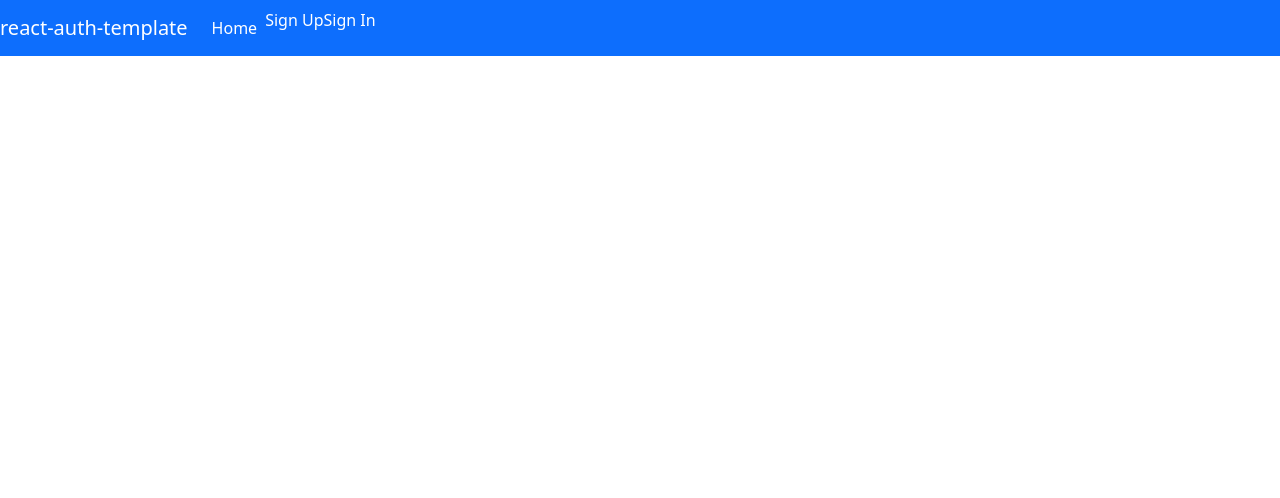
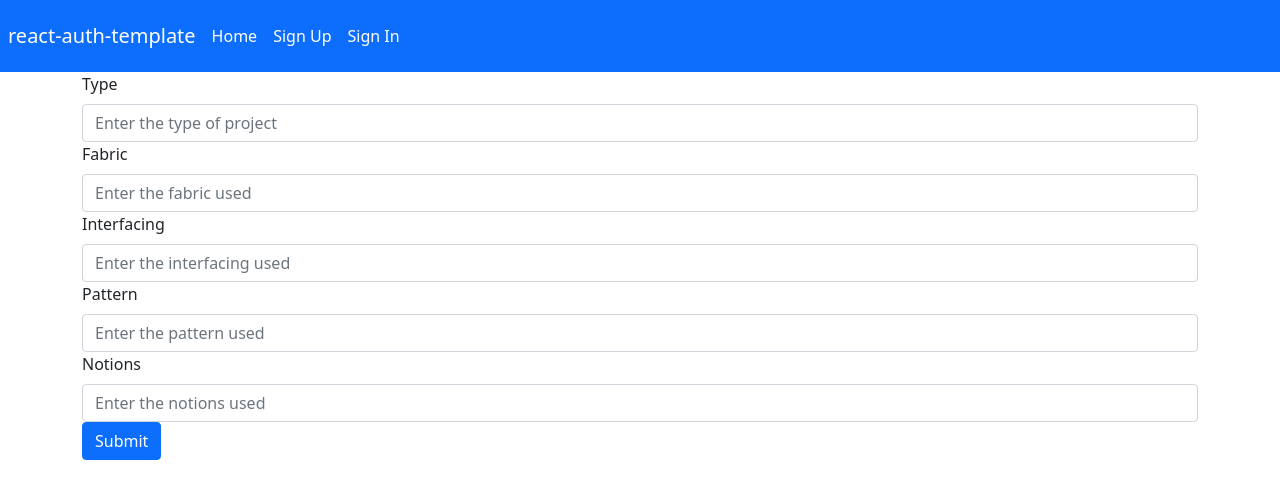
Before and after one commit to clds84/Project-4-Client, a React (Create React App) app in the folder sewing-Client/: page /addProject in a window 1280 px wide. Shown: the top 498 px of the page. Built offline with nearby package versions, Linux system fonts and the light colour scheme.

Commit message:
create component working for project. set up link in project index

```diff
--- a/sewing-Client/src/App.js
+++ b/sewing-Client/src/App.js
@@ -12,6 +12,13 @@ import SignUp from './components/auth/SignUp'
 import SignIn from './components/auth/SignIn'
 import SignOut from './components/auth/SignOut'
 import ChangePassword from './components/auth/ChangePassword'
+import Index from './components/tutorials/Index'
+import Profile from './components/Profile'
+import Index2 from './components/CommunitySpace/Index'
+import Index3 from './components/Projects/Index'
+import MyProjectsShow from './components/Projects/MyProjectsShow'
+import TutorialsShow from './components/tutorials/tutorialsShow'
+import CreateProject from './components/Projects/CreateProject'
 
 const App = () => {
 
@@ -44,7 +51,52 @@ const App = () => {
 			<Fragment>
 				<Header user={user} />
 				<Routes>
-					<Route path='/' element={<Home msgAlert={msgAlert} user={user} />} />
+					<Route
+						path='/'
+						element={<Home msgAlert={msgAlert} user={user} />}
+					/>
+					<Route
+						path='/profile'
+						element={<Profile msgAlert={msgAlert} user={user} />}
+					/>
+					<Route
+
+						path='/projects'
+						element={
+          					 <RequireAuth user={user}>
+              					<Index3 msgAlert={msgAlert} user={user} />
+           					 </RequireAuth>
+						}
+					/>
+					<Route
+						path='/projects/:id'
+						element={
+							<RequireAuth user={user}>
+								<MyProjectsShow msgAlert={msgAlert} user={user} />
+							</RequireAuth>
+					  	}
+					/>
+					<Route
+					path='/addProject'
+					element={<CreateProject msgAlert={msgAlert} user={user} />}
+					/>
+					<Route
+						path='/community-Space'
+						element={<Index2 msgAlert={msgAlert} user={user} />}
+					/>
+
+					<Route
+						path='/tutorials'
+						element={<Index msgAlert={msgAlert} user={user} />}
+					/>
+					<Route
+						path='/tutorials/:id'
+						element={
+							<RequireAuth user={user}>
+								<TutorialsShow msgAlert={msgAlert} user={user} />
+							</RequireAuth>
+					  	}
+					/>
 					<Route
 						path='/sign-up'
 						element={<SignUp msgAlert={msgAlert} setUser={setUser} />}
--- a/sewing-Client/src/api/projects.js
+++ b/sewing-Client/src/api/projects.js
@@ -15,7 +15,19 @@ export const getAllProjects = (user) => {
 export const getProject = (id) => {
     return axios(`${apiUrl}/projects/${id}`)
 }
-
+// POST -> create function
+export const createProject = (user, newProject) => {
+    console.log('user', user)
+    console.log('this is new Comment', newProject)
+    return axios({
+        url: `${apiUrl}/projects`,
+        method: 'POST',
+        header: {
+            Authorization:`Token token=${user.token}`
+        },
+        data: newProject
+    })
+}
 // export const getProject = (id, user) => {
 //     return axios({
 //         url: `${apiUrl}/projects/${id}`,
--- a/sewing-Client/src/api/tutorials.js
+++ b/sewing-Client/src/api/tutorials.js
@@ -11,3 +11,7 @@ export const getAllTutorials = (user) => {
         },
     })
 }
+
+export const getTutorial = (id) => {
+    return axios(`${apiUrl}/tutorials/${id}`)
+}
--- /dev/null
+++ b/sewing-Client/src/components/Projects/CreateProject.js
@@ -0,0 +1,79 @@
+import React, { useState } from 'react'
+import { createProject } from '../../api/projects'
+import { Form, Container, Button } from 'react-bootstrap'
+//this function renders a form and calls function
+const CreateProject = () => {
+    const [project, setProject] = useState({
+        type: '',
+        fabric:'',
+        interfacing:'',
+        notions:[],
+        pattern:'',
+    })
+
+    const handleChange = (e) => {
+        e.persist()
+
+        setProject(prevProject => {
+            const name = e.target.name
+            const value = e.target.value
+            const updatedValue = { [name]: value }
+
+            console.log('this is prevProject', prevProject)
+            console.log('this is updatedValue', updatedValue)
+
+            return {...prevProject, ...updatedValue}
+        })
+    }
+
+    const handleSubmit = (e) => {
+        e.preventDefault()
+
+        console.log('this is project', project)
+
+    }
+
+    return (
+        <Container className="justify-content-center">
+            <Form onSubmit={handleSubmit}>
+                <Form.Label>Type</Form.Label>
+                <Form.Control
+                    placeholder="Enter the type of project"
+                    value={project.type}
+                    name='type'
+                    onChange={handleChange}
+                />
+                <Form.Label>Fabric</Form.Label>
+                <Form.Control
+                    placeholder="Enter the fabric used"
+                    value={project.fabric}
+                    name='fabric'
+                    onChange={handleChange}
+                />
+                <Form.Label>Interfacing</Form.Label>
+                <Form.Control
+                    placeholder="Enter the interfacing used"
+                    value={project.interfacing}
+                    name='interfacing'
+                    onChange={handleChange}
+                />
+                <Form.Label>Pattern</Form.Label>
+                <Form.Control
+                    placeholder="Enter the pattern used"
+                    value={project.pattern}
+                    name='pattern'
+                    onChange={handleChange}
+                />
+                <Form.Label>Notions</Form.Label>
+                <Form.Control
+                    placeholder="Enter the notions used"
+                    value={project.notions}
+                    name='notions'
+                    onChange={handleChange}
+                />
+                <Button type='submit'>Submit</Button>
+            </Form>
+        </Container>
+    )
+}
+export default CreateProject
--- a/sewing-Client/src/components/Projects/Index.js
+++ b/sewing-Client/src/components/Projects/Index.js
@@ -59,7 +59,11 @@ const ProjectsIndex = (props) => {
 
 	return (
 		<>
-        <h3 className='logo'>All my favorite picks</h3>
+        <div>
+            <Link to='/addProject' >
+				 Add Project
+			</Link>
+        </div>
         <div style={cardContainerLayout}>
             {projectsCards}
         </div>
--- a/sewing-Client/src/components/Projects/MyProjectsShow.js
+++ b/sewing-Client/src/components/Projects/MyProjectsShow.js
@@ -6,12 +6,15 @@ import { Link } from 'react-router-dom'
 import {projectsIndexFailure} from '../shared/AutoDismissAlert/messages'
 
 
-const cardContainerLayout = {
-    display: 'flex',
-    justifyContent: 'center',
-    flexFlow: 'row wrap'
-}
-
+// const cardContainerLayout = {
+//     display: 'flex',
+//     justifyContent: 'center',
+//     flexFlow: 'row wrap'
+// }
+// const linkStyle = {
+//     color: 'black',
+//     textDecoration: 'underline'
+// }
 const ProjectsShow = (props) => {
 	// const { msgAlert, user } = props
 	console.log('props in projects show', props)
@@ -37,20 +40,32 @@ const ProjectsShow = (props) => {
         }))
     }, [updated])
 
+    if(project){
+        console.log('this is project type', project.type)
+        return (
+            <>
+               <Link to='/addProject' >
+				    Add Project
+			   </Link>
+                <div>
+                    <h2>{project.type}</h2>
+                    <h2>{project.pattern}</h2>
+                    <div>(Will have images here later)</div>
+                    <h3>Project Specs:</h3>
+                    <p>fabric: {project.fabric}</p>
+                    <p>interfacing: {project.interfacing}</p>
+                    <p>notions: {project.notions}</p>
+                </div>
+               <Link to='/projects' >
+				    Back to my projects
+			   </Link>
+            </>
 
-    console.log('this is project ', project)
-    //if i throw this in here, I don't get anything for type AND
-    //line 41, which does on its own console log an object, ends up
-    //being null.
-    //console.log(project.type)
-
-
-	return (
-		<>
-           <h2>hi</h2>
-        </>
-    )
-
+        )
+    }
+    else{
+        return null
+    }
 }
 
 export default ProjectsShow
--- a/sewing-Client/src/components/shared/AutoDismissAlert/messages.js
+++ b/sewing-Client/src/components/shared/AutoDismissAlert/messages.js
@@ -6,6 +6,10 @@ const messages = {
 	signOutSuccess: 'Come back soon!',
 	changePasswordSuccess: 'Password changed successfully!',
 	changePasswordFailure:'Failed to change passwords. Check your old password and try again.',
+	tutorialsIndexSuccess: `Here are the tutorials!`,
+	tutorialsIndexFailure: `We can't seem to find any tutorials!`,
+	tutorialsShowFailure:`We can't find the tutorial you're looking for`,
+	projectsIndexFailure: `We can't seem to find any projects!`
 }
 
 module.exports = messages
--- a/sewing-Client/src/components/shared/Header.js
+++ b/sewing-Client/src/components/shared/Header.js
@@ -8,25 +8,46 @@ const linkStyle = {
 }
 const authenticatedOptions = (
 	<>
-		<Nav.Item>
+		<Nav.Item className="m-2">
 			<Link to='change-password' style={linkStyle}>
 				Change Password
 			</Link>
 		</Nav.Item>
-		<Nav.Item>
+		<Nav.Item className="m-2">
 			<Link to='sign-out' style={linkStyle}>
 				Sign Out
 			</Link>
 		</Nav.Item>
+		<Nav.Item className="m-2">
+			<Link to='/tutorials' style={linkStyle}>
+				Tutorials
+			</Link>
+		</Nav.Item>
+		<Nav.Item className="m-2">
+			<Link to='/profile' style={linkStyle}>
+				Profile
+			</Link>
+		</Nav.Item>
+		<Nav.Item className="m-2">
+			<Link to='/community-Space' style={linkStyle}>
+				Community Space
+			</Link>
+		</Nav.Item>
+		<Nav.Item className="m-2">
+			<Link to='/projects' style={linkStyle}>
+				My Projects
+			</Link>
+		</Nav.Item>
+
 	</>
 )
 
 const unauthenticatedOptions = (
 	<>
-        <Nav.Item>
+        <Nav.Item className="m-2">
 		    <Link to='sign-up' style={linkStyle}>Sign Up</Link>
         </Nav.Item>
-        <Nav.Item>
+        <Nav.Item className="m-2">
 		    <Link to='sign-in' style={linkStyle}>Sign In</Link>
         </Nav.Item>
 	</>
@@ -44,7 +65,7 @@ const alwaysOptions = (
 
 const Header = ({ user }) => (
 	<Navbar bg='primary' variant='dark' expand='md'>
-		<Navbar.Brand>
+		<Navbar.Brand className="m-2">
             <Link to='/' style={linkStyle}>
                 react-auth-template
             </Link>
--- a/sewing-Client/src/components/tutorials/Index.js
+++ b/sewing-Client/src/components/tutorials/Index.js
@@ -58,7 +58,6 @@ const TutorialsIndex = (props) => {
 
 	return (
 		<>
-        <h3 className='logo'>All my favorite picks</h3>
         <div style={cardContainerLayout}>
             {tutorialsCards}
         </div>
```
Also changed, not shown: 2 other files (tests, documents, lock files or other folders). Lines whose indentation alone changed are shown as unchanged.
